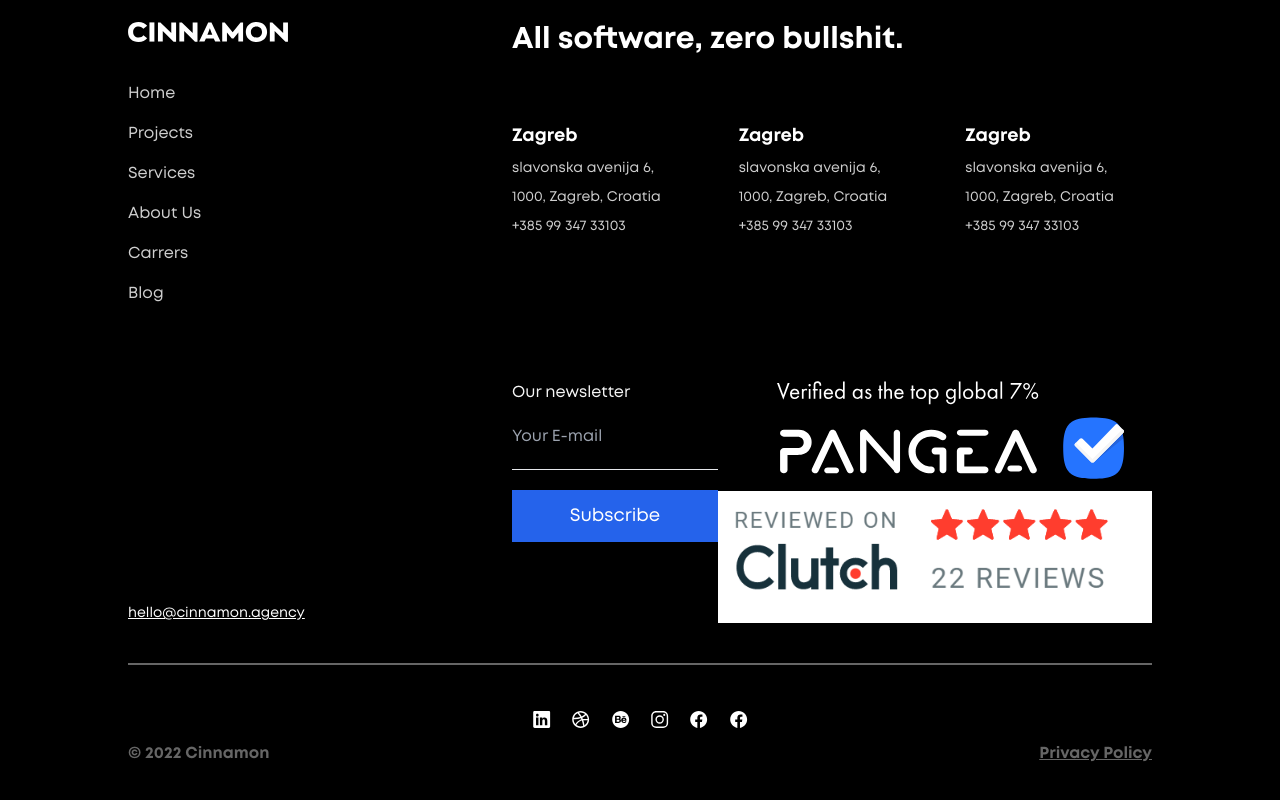
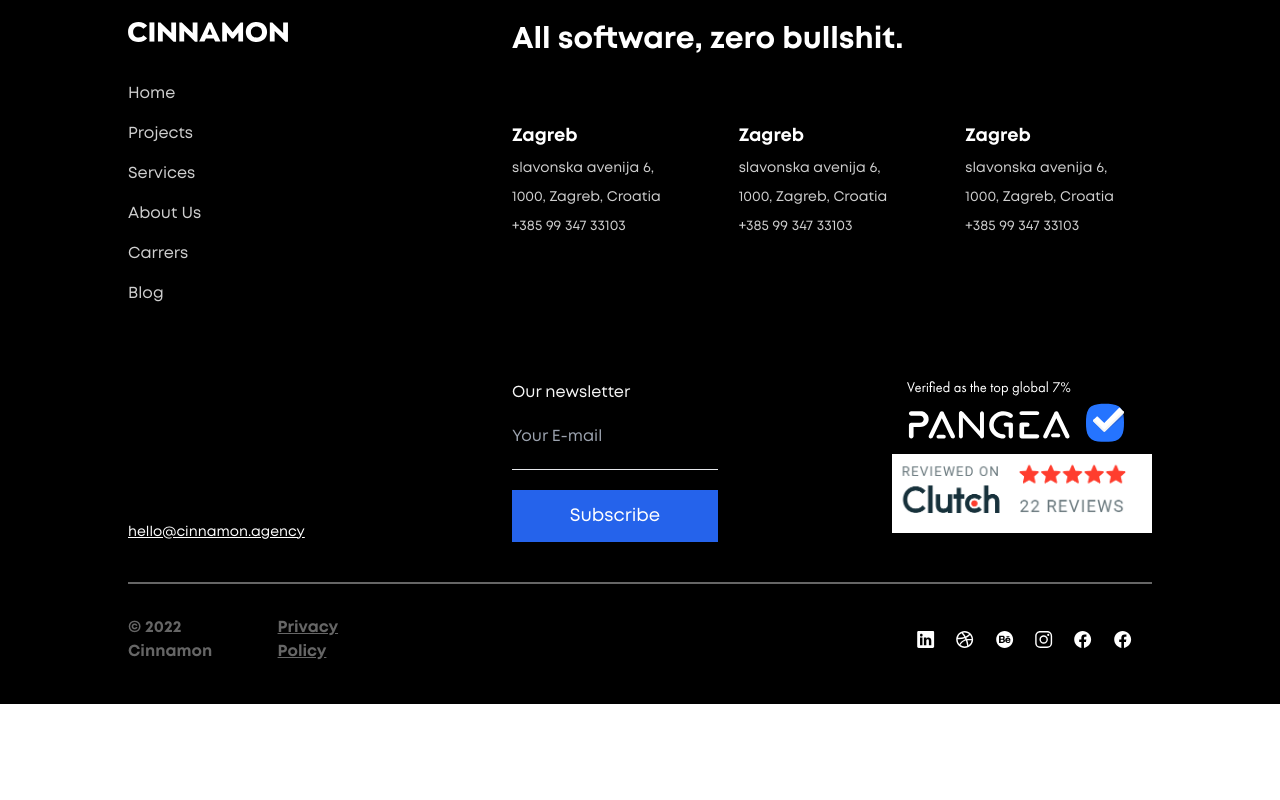
Before and after one commit to Delyc/cinnamon-clone, a Next.js app: page / in a window 1280 px wide. Shown: the part 10911-11711 px from the top of the page. After the commit the page ends 11615 px from the top, so only its background shows below. Built offline with nearby package versions, Linux system fonts and the light colour scheme.

Commit message:
fix:fixing footer

```diff
--- a/components/footer.js
+++ b/components/footer.js
@@ -39,7 +39,7 @@ export default function Footer() {
               width="160"
               alt=""
             />
-             <h1 className="font-montBold text-[28px] w-4/5 mt-10 md:hiiden lg:hidden xl:hidden lg:text-3xl ">
+            <h1 className="font-montBold text-[28px] w-4/5 mt-10 md:hiiden lg:hidden xl:hidden lg:text-3xl ">
               All software, zero bullshit.
             </h1>
             <ul className="my-10 grid grid-cols-2  w-full flex-wrap xl:block lg:block">
@@ -52,10 +52,7 @@ export default function Footer() {
                 "Blog",
               ].map((v, i) => {
                 return (
-                  <p
-                    className="mb-4  text-[16px] text-light-gray"
-                    key={i}
-                  >
+                  <p className="mb-4  text-[16px] text-light-gray" key={i}>
                     {v}
                   </p>
                 );
@@ -120,12 +117,12 @@ export default function Footer() {
               </div>
               <div className="w-fit m-auto lg:m-0 flex flex-col items-center mt-16 xl:mt-0 gap-3">
                 <Image
-                  className="w-3/4 xl:w-4/5 xl:ml-auto xl:mr-7"
+                  className="w-3/4 xl:w-1/2 xl:ml-auto xl:mr-7"
                   alt="image"
                   src={footerImg}
                 />
                 <Image
-                  className="w-4/5 xl:w-full xl:ml-auto"
+                  className="w-4/5 xl:w-3/5 xl:ml-auto"
                   alt="image"
                   src={reviewed}
                 />
@@ -134,10 +131,14 @@ export default function Footer() {
           </div>
         </div>
         <div className=" mt-8  text-white ">
-          <div className="lg:flex-nowrap items-center flex flex-col-reverse justify-between">
-            <div className="flex w-full justify-between space-x-4 mt-5 xl:mt-0 ">
-              <p className="text-gray-primary font-montBold text-[16px]">© 2022 Cinnamon</p>
-              <p className="underline  lg:block text-gray-primary font-montBold text-[16px]">Privacy Policy</p>
+          <div className="lg:flex-nowrap items-center flex flex-col-reverse justify-between xl:flex xl:flex-row">
+            <div className="flex w-full xl:w-1/4 justify-between space-x-4 mt-5 xl:mt-0 ">
+              <p className="text-gray-primary font-montBold text-[16px]">
+                © 2022 Cinnamon
+              </p>
+              <p className="underline  lg:block text-gray-primary font-montBold text-[16px]">
+                Privacy Policy
+              </p>
             </div>
             <div className="xl:hidden border-b-2 border-[#666666]  w-full mt-5" />
 
```
Also changed, not shown: components/topics.js/Topic.js (+25 -28 lines).
